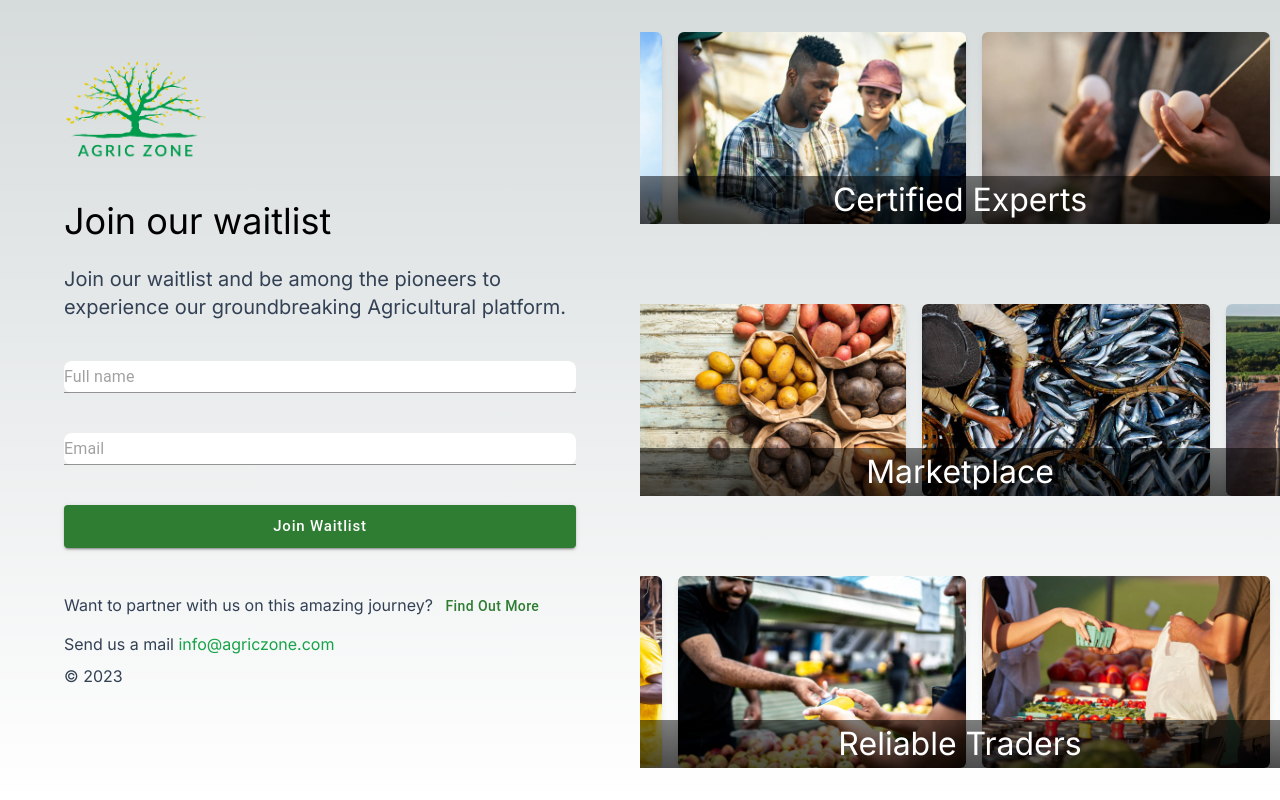
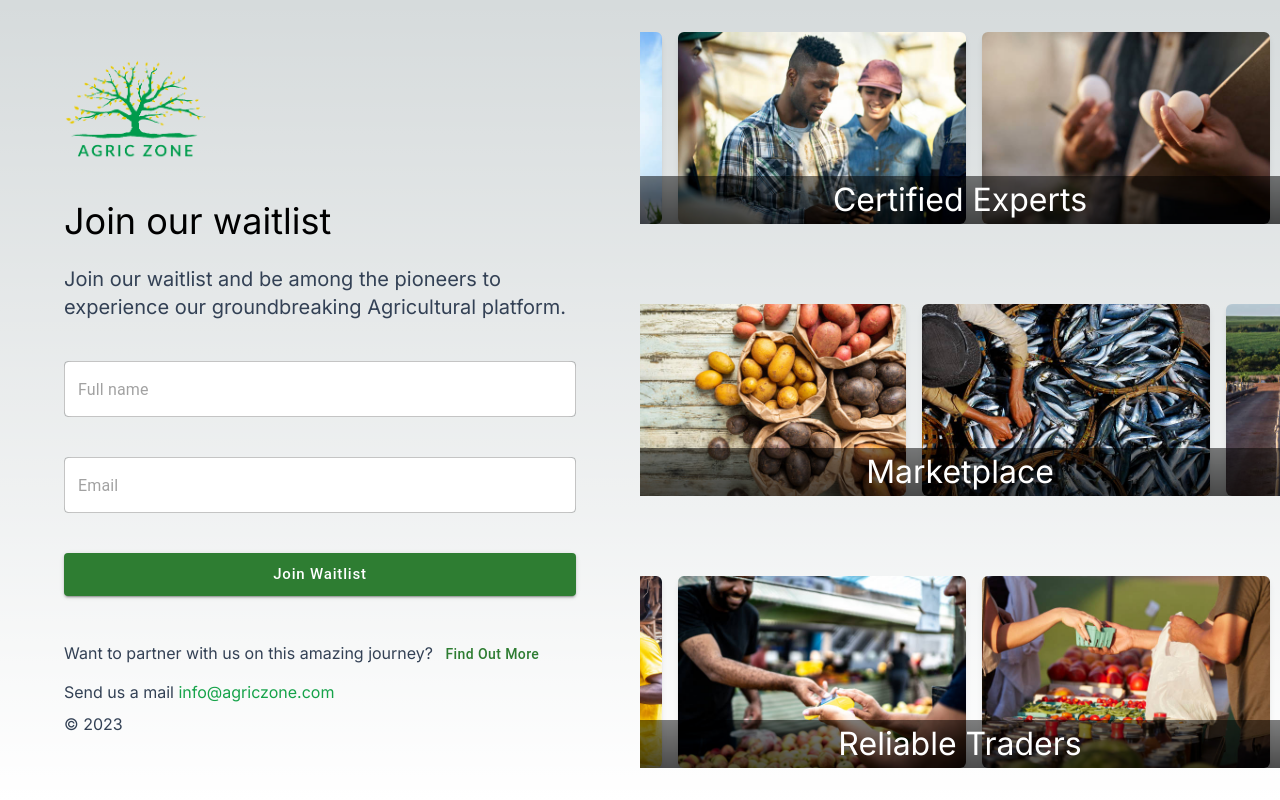
Before and after one commit to momohyusuf/agriczone-waitlist, a Next.js app: page / in a window 1280 px wide. Built offline with nearby package versions, Linux system fonts and the light colour scheme.

Commit message:
still fixing textfield size

```diff
--- a/src/components/form/Form.tsx
+++ b/src/components/form/Form.tsx
@@ -99,11 +99,10 @@ const Form = () => {
         </div>
         <form className="flex flex-col items-center justify-center gap-y-10">
           <TextField
-            id="filled-basic"
+            id="outlined-basic"
             placeholder="Full name"
-            variant="standard"
+            variant="outlined"
             color="success"
-            size="medium"
             name="first_name"
             value={formData.first_name}
             onChange={handleInputs}
@@ -119,11 +118,10 @@ const Form = () => {
             }
           />
           <TextField
-            id="filled-basic"
+            id="outlined-basic"
             color="success"
             placeholder="Email"
-            variant="standard"
-            size="medium"
+            variant="outlined"
             name="email"
             value={formData.email}
             onChange={handleInputs}
```
